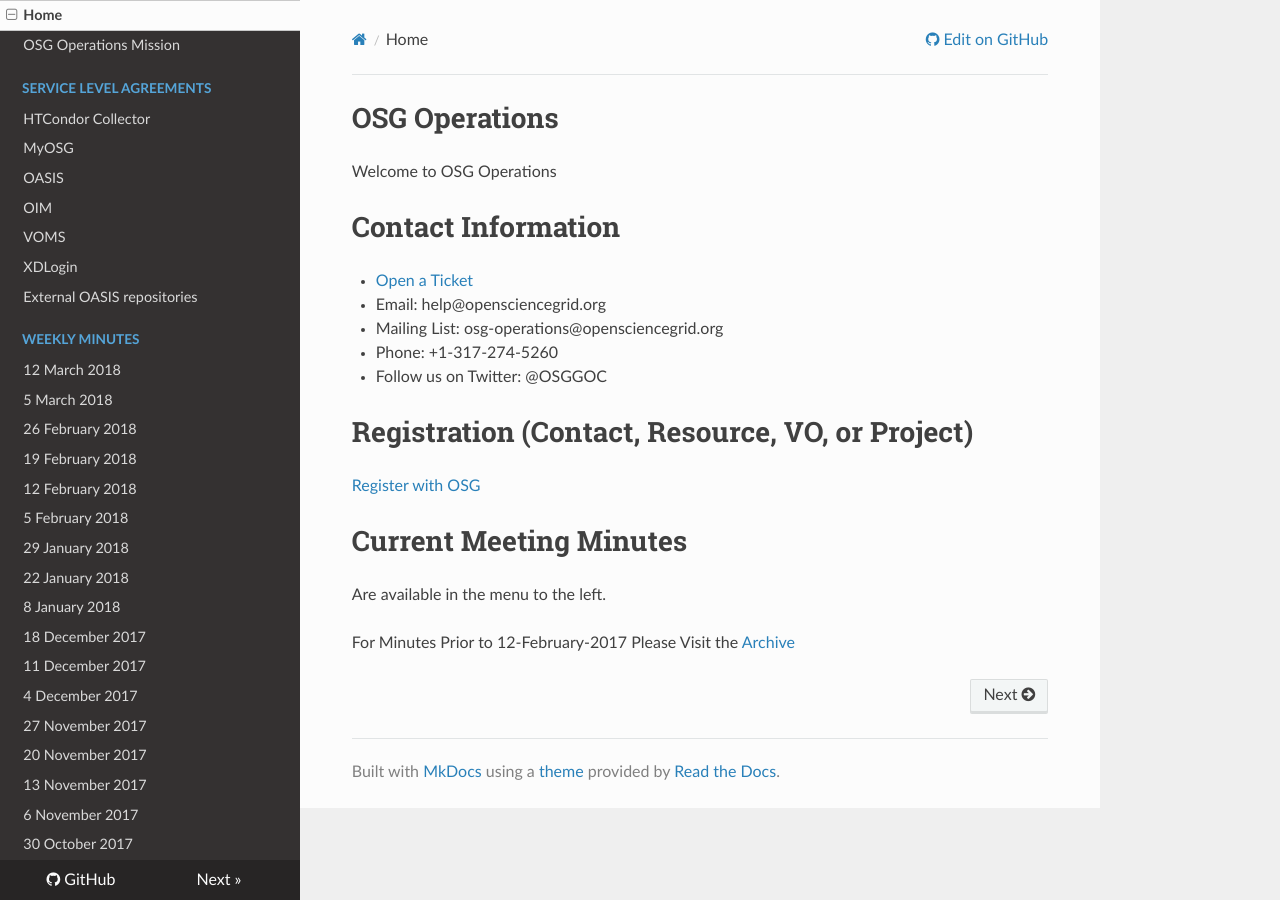
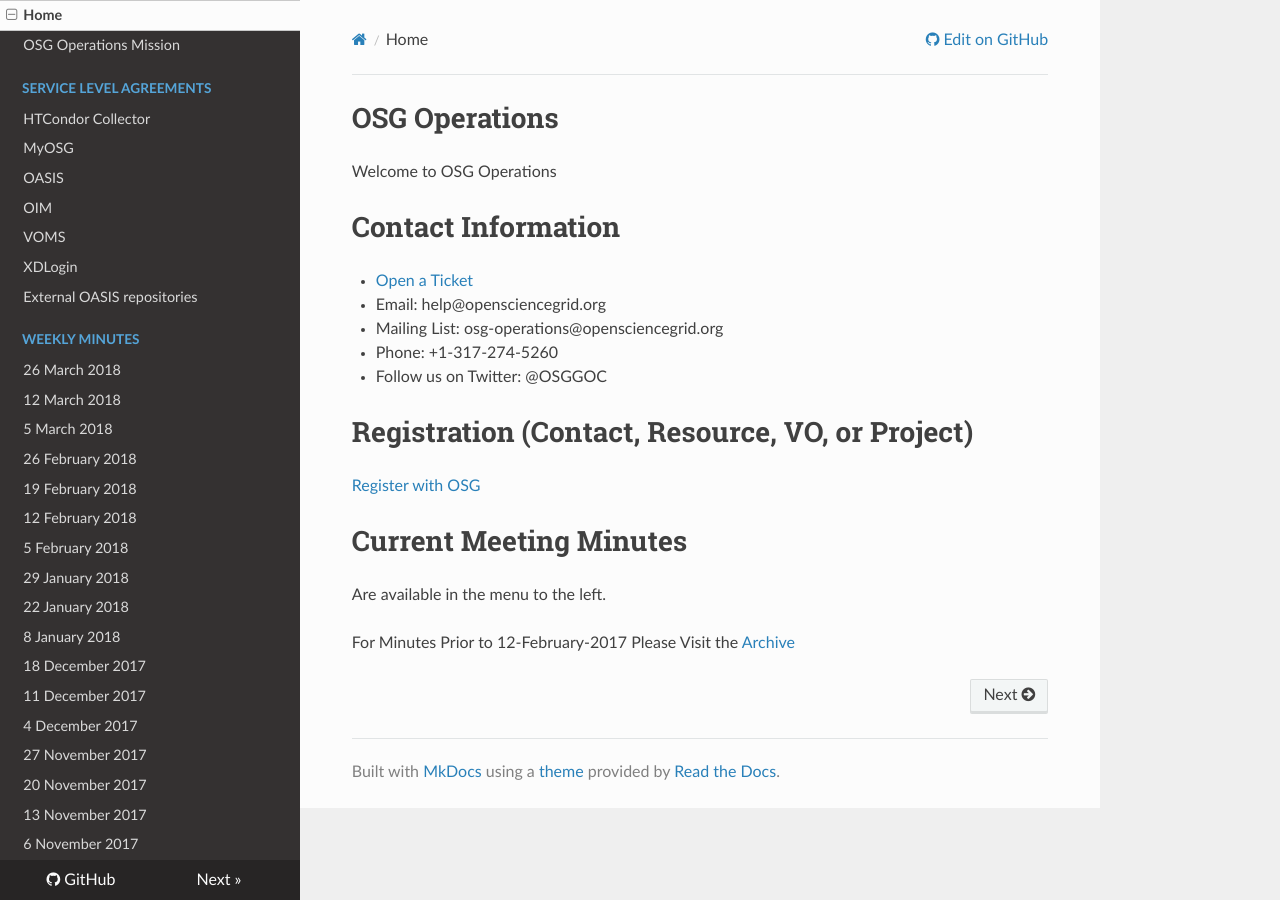
Before and after one commit to osg-htc/operations, an MkDocs documentation site: the page built from docs/index.md, in a window 1280 px wide. Built offline with MkDocs 1.6.1, drawn with Linux system fonts in a browser that asks for light colours; nearby versions of some CDN libraries; old or Windows-style settings are respelled for this version of MkDocs.

Commit message:
March 26th, 2018 agenda
March 26th 2018 agenda

```diff
--- a/mkdocs.yml
+++ b/mkdocs.yml
@@ -16,6 +16,7 @@
   - 'XDLogin': 'SLA/xdlogin.md'
 - External OASIS repositories: 'external-oasis-repos.md'
 - Weekly Minutes:
+  - '26 March 2018': 'WeeklyMinutes/26Mar2018.md'
   - '12 March 2018': 'WeeklyMinutes/12Mar2018.md'
   - '5 March 2018': 'WeeklyMinutes/05Mar2018.md'
   - '26 February 2018': 'WeeklyMinutes/26Feb2018.md'
```
